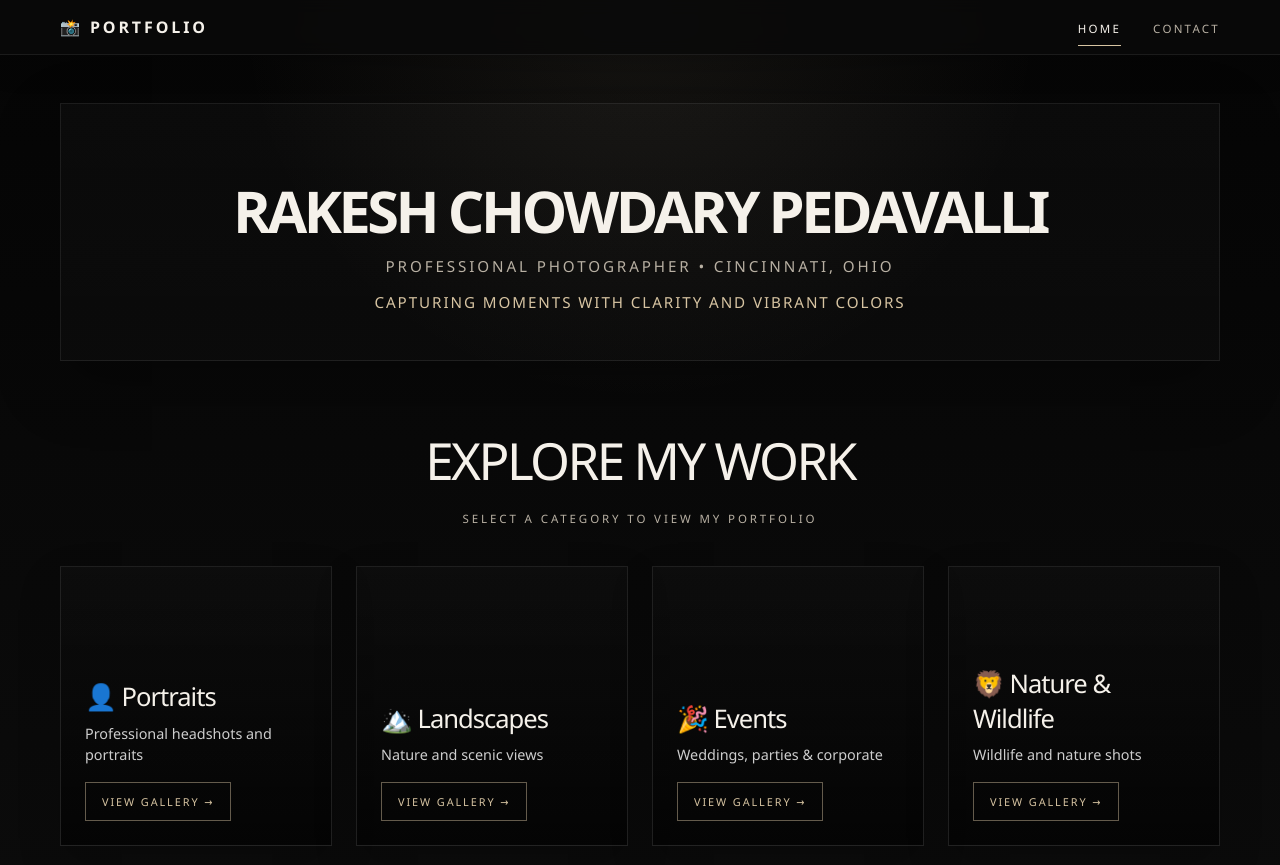
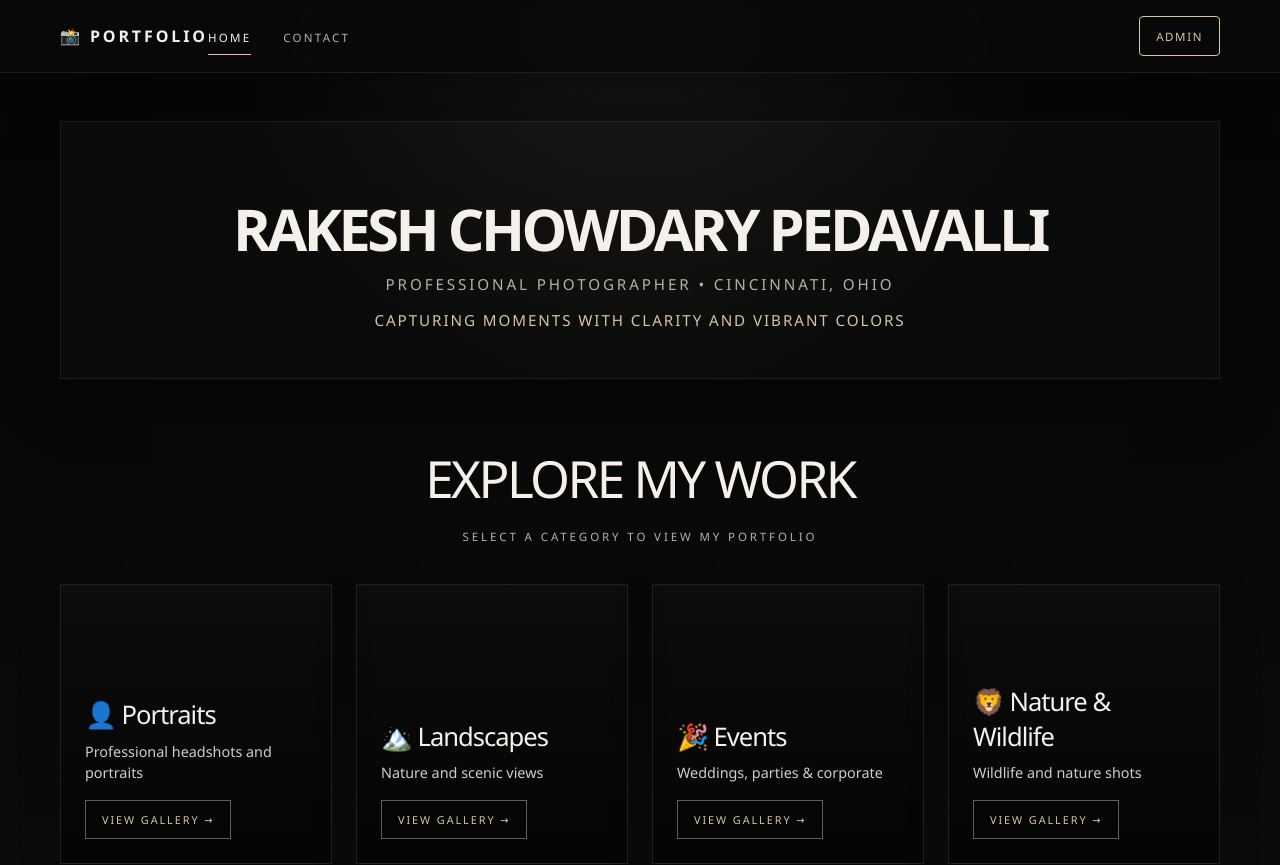
Before and after one commit to rakeshpedavalli4/photography-website, a React (Vite) app: page / in a window 1280 px wide. Shown: the top 865 px of the page. Built offline with nearby package versions, Linux system fonts and the light colour scheme; no server answers; the HTML template or start-up script is replaced by a standard one.

Commit message:
adding the admin functionality

```diff
--- a/src/components/Layout.jsx
+++ b/src/components/Layout.jsx
@@ -27,7 +27,14 @@ export default function Layout({ children }) {
             <li><Link to="/" className={location.pathname === '/' ? 'active' : ''}>Home</Link></li>
             <li><Link to="/contact" className={location.pathname === '/contact' ? 'active' : ''}>Contact</Link></li>
           </ul>
-          {isAdmin && <div className="admin-status">You are an admin</div>}
+          <div className="admin-controls">
+            {isAdmin && <div className="admin-status">You are an admin</div>}
+            {isAdmin ? (
+              <Link className="admin-button" to="/gallery/portraits">Admin</Link>
+            ) : (
+              <a className="admin-button" href={`${BACKEND_URL}/auth/google?redirect=${encodeURIComponent('/')}`}>Admin</a>
+            )}
+          </div>
         </nav>
       </header>
 
--- a/src/styles.css
+++ b/src/styles.css
@@ -97,12 +97,39 @@ a { color: inherit; }
 }
 
 .admin-status {
-  align-self: flex-end;
   color: #ff3b30;
   font-size: 0.72rem;
   letter-spacing: 0.1rem;
   text-transform: uppercase;
   white-space: nowrap;
+}
+
+.admin-controls {
+  display: flex;
+  align-items: center;
+  gap: 1rem;
+  margin-left: auto;
+}
+
+.admin-button {
+  display: inline-flex;
+  min-height: 40px;
+  align-items: center;
+  justify-content: center;
+  padding: 0.6rem 1rem;
+  border: 1px solid var(--accent);
+  border-radius: 4px;
+  color: var(--accent);
+  text-decoration: none;
+  text-transform: uppercase;
+  letter-spacing: 0.1rem;
+  font-size: 0.72rem;
+  transition: background 0.2s ease, color 0.2s ease;
+}
+
+.admin-button:hover {
+  background: var(--accent);
+  color: #111;
 }
 
 .main-content {
@@ -1164,6 +1191,11 @@ a { color: inherit; }
     justify-content: center;
   }
 
+  .admin-controls {
+    align-self: flex-end;
+    margin-left: 0;
+  }
+
   .contact-content {
     grid-template-columns: 1fr;
   }
```
